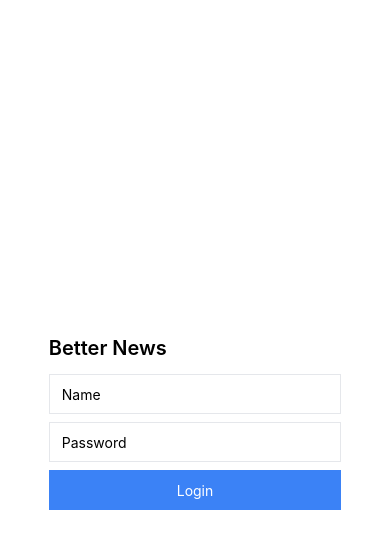
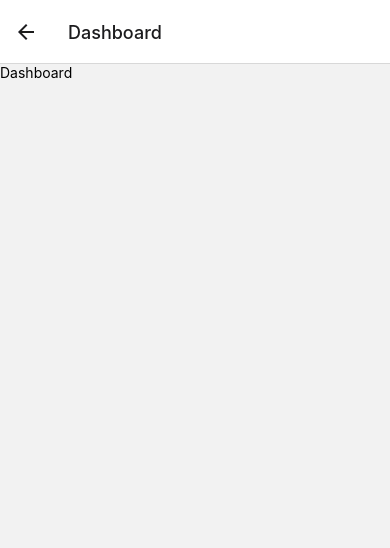
Before and after one commit to edwinbbu/native-app, a React Native app: screen /Dashboard in a window 390 px wide. Shown: the top 548 px of the page. Built offline with nearby package versions, Linux system fonts and the light colour scheme.

Commit message:
Navigation added to app

```diff
--- a/App.js
+++ b/App.js
@@ -1,10 +1,22 @@
 import { StatusBar } from "expo-status-bar";
 import { Text, TextInput, View } from "react-native";
 import { Login } from "./components/Login";
+import { Dashboard } from "./components/Dashboard";
 import { AppRegistry } from "react-native";
+import { NavigationContainer } from "@react-navigation/native";
+import { createNativeStackNavigator } from "@react-navigation/native-stack";
+
+const Stack = createNativeStackNavigator();
 
 export default function App() {
-  return <Login />;
+  return (
+    <NavigationContainer>
+      <Stack.Navigator initialRouteName="Login">
+        <Stack.Screen name="Login" component={Login} />
+        <Stack.Screen name="Dashboard" component={Dashboard} />
+      </Stack.Navigator>
+    </NavigationContainer>
+  );
 }
 
 AppRegistry.registerComponent("Better News", () => App);
--- /dev/null
+++ b/components/Dashboard/index.js
@@ -0,0 +1,9 @@
+import { View, Text } from "react-native";
+
+export const Dashboard = () => {
+  return (
+    <View>
+      <Text>Dashboard</Text>
+    </View>
+  );
+};
--- a/components/Login/index.js
+++ b/components/Login/index.js
@@ -9,7 +9,7 @@ import {
   TouchableOpacity,
 } from "react-native";
 
-export const Login = () => {
+export const Login = ({ navigation }) => {
   const [name, setName] = useState("");
   const [password, setPassword] = useState("");
   return (
@@ -33,7 +33,7 @@ export const Login = () => {
         />
         <TouchableOpacity
           className="bg-blue-500 px-3 h-10 w-full items-center justify-center"
-          onPress={() => Alert.alert("Simple Button pressed")}
+          onPress={() => navigation.navigate("Dashboard")}
         >
           <Text className="text-white">Login</Text>
         </TouchableOpacity>
--- a/package.json
+++ b/package.json
@@ -10,13 +10,16 @@
   },
   "dependencies": {
     "@expo/webpack-config": "^18.0.1",
+    "@react-navigation/native": "^6.1.9",
+    "@react-navigation/native-stack": "^6.9.17",
     "expo": "^48.0.5",
     "expo-status-bar": "~1.4.4",
     "nativewind": "^2.0.11",
     "react": "18.2.0",
     "react-dom": "18.2.0",
     "react-native": "0.71.14",
-    "react-native-navigation": "^7.37.1-hotfix.1",
+    "react-native-safe-area-context": "4.5.0",
+    "react-native-screens": "~3.20.0",
     "react-native-web": "~0.18.10"
   },
   "devDependencies": {
```
Also changed, not shown: 1 other file (tests, documents, lock files or other folders).
